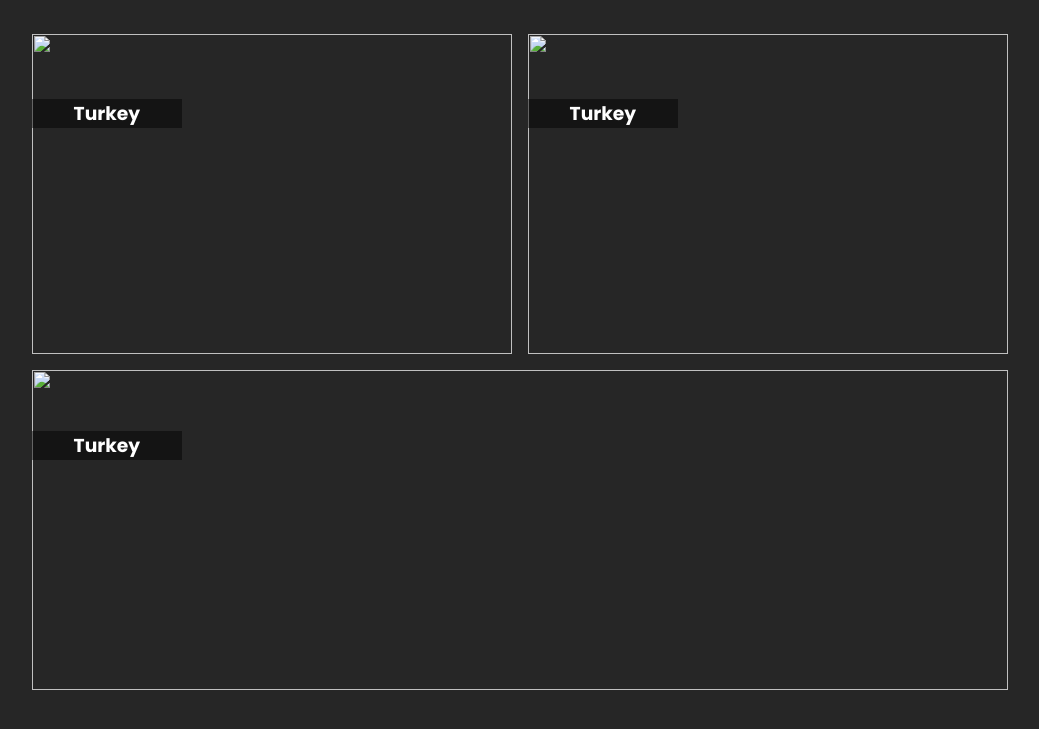
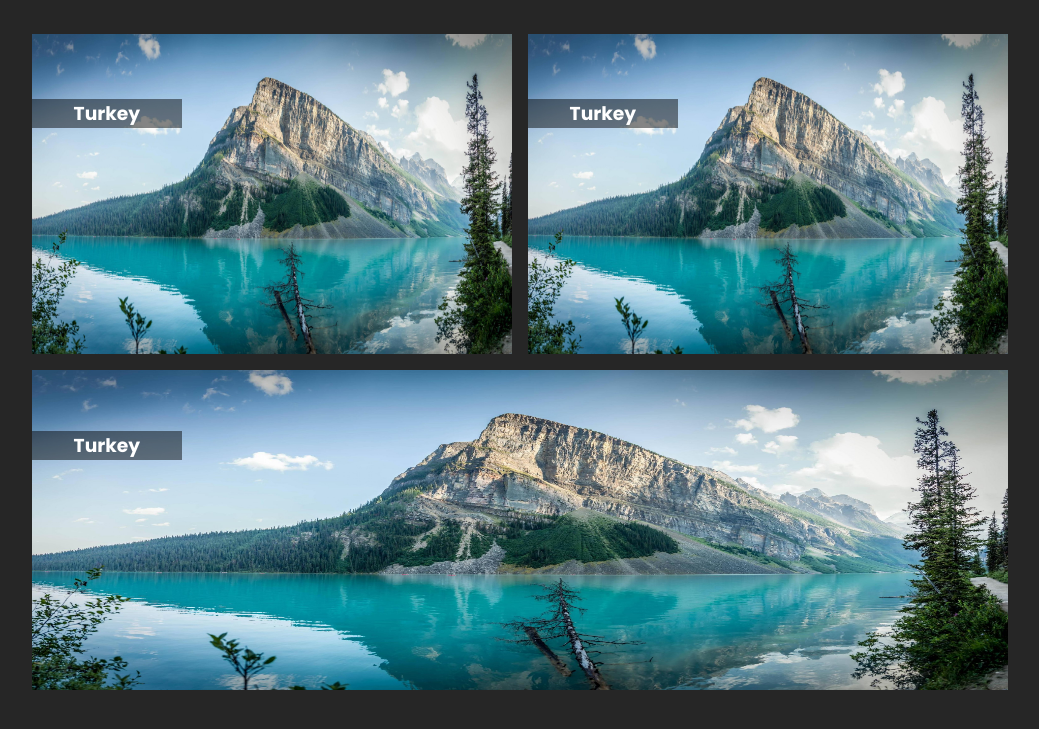
Before and after one commit to Nakvyne/test2, a plain HTML site: page index.html in a window 1280 px wide. Shown: the part 573-1302 px from the top of the page, without its empty margins (191-1230 px from the left). Drawn offline with Linux system fonts and the light colour scheme.

Commit message:
Update index.html

```diff
--- a/index.html
+++ b/index.html
@@ -34,19 +34,19 @@
                     <div class="travel-box">
                         <a href="#">
                             <h3 class="text1">Turkey</h3>
-                            <img class="foto1" src="images/travel.jpg" alt="">
+                            <img class="foto1" src="img/travel.jpg" alt="">
                         </a></div>
 
                     <div class="travel-box">
                         <a href="#">
                             <h3 class="text1">Turkey</h3>
-                            <img class="foto1" src="images/travel.jpg" alt="">
+                            <img class="foto1" src="img/travel.jpg" alt="">
                         </a></div>
 
                     <div class="travel-box">
                         <a href="#">
                             <h3 class="text1 text2">Turkey</h3>
-                            <img class="foto2" src="images/travel.jpg" alt="">
+                            <img class="foto2" src="img/travel.jpg" alt="">
                         </a></div>
 
                 </div>
```
